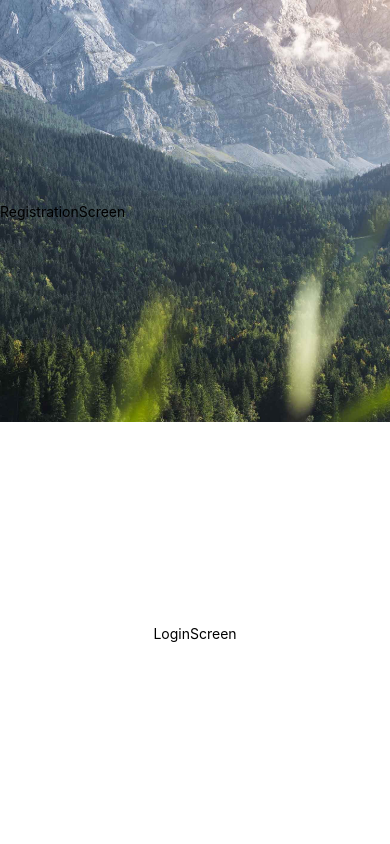
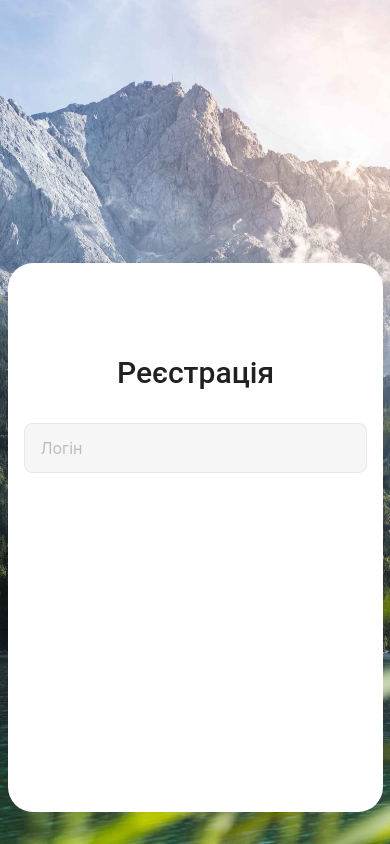
Before and after one commit to OlegSyrovatko/AwesomeReactNativeProject, a React Native app: screen / in a window 390 px wide. Built offline with nearby package versions, Linux system fonts and the light colour scheme.

Commit message:
reg form begin

```diff
--- a/App.js
+++ b/App.js
@@ -1,3 +1,6 @@
+// start project for home network
+// npx expo start --tunnel
+
 import { StatusBar } from 'expo-status-bar';
 import { StyleSheet, Text, View } from 'react-native';
 
@@ -9,7 +12,7 @@ export default function App() {
   return (
     <>
       <RegistrationScreen />
-      <LoginScreen />
+      {/* <LoginScreen /> */}
       <View>
         <StatusBar style="auto" />
       </View>
--- a/Screens/LoginScreen/LoginScreen.jsx
+++ b/Screens/LoginScreen/LoginScreen.jsx
@@ -1,6 +1,7 @@
 // import React from 'react';
 
-import { StyleSheet, Text, View } from "react-native";
+import { ImageBackground, StyleSheet, Text, View } from "react-native";
+import image from "../../images/PhotoBG.png";
 
 // import { useSelector, useDispatch } from 'react-redux';
 // import { setStatusFilter } from 'redux/filtersSlice';
@@ -14,7 +15,9 @@ import { StyleSheet, Text, View } from "react-native";
 const LoginScreen = () => {
   return (
     <View style={styles.container}>
-      <Text>LoginScreen</Text>
+      <ImageBackground source={image} resizeMode="cover" style={styles.image}>
+        <Text>LoginScreen</Text>
+      </ImageBackground>
     </View>
   );
 };
@@ -26,6 +29,20 @@ const styles = StyleSheet.create({
     alignItems: "center",
     justifyContent: "center",
   },
+  image: {
+    flex: 1,
+    justifyContent: "center",
+    width: "100%",
+    height: "100%",
+  },
+  text: {
+    color: "white",
+    fontSize: 42,
+    lineHeight: 84,
+    fontWeight: "bold",
+    textAlign: "center",
+    backgroundColor: "#000000c0",
+  },
 });
 
 export default LoginScreen;
--- a/Screens/RegistrationScreen/RegistrationScreen.jsx
+++ b/Screens/RegistrationScreen/RegistrationScreen.jsx
@@ -1,22 +1,24 @@
-// import React from 'react';
-
-import { ImageBackground, StyleSheet, Text, View } from "react-native";
+import {
+  ImageBackground,
+  StyleSheet,
+  Text,
+  View,
+  TextInput,
+} from "react-native";
 import image from "../../images/PhotoBG.png";
-
-// import { useSelector, useDispatch } from 'react-redux';
-// import { setStatusFilter } from 'redux/filtersSlice';
-// import { getFilter } from 'redux/selectors';
-// import { Find } from './Filter.styled';
-// import MenuItem from '@mui/material/MenuItem';
-// import Select from '@mui/material/Select';
-// import InputLabel from '@mui/material/InputLabel';
-// import FormControl from '@mui/material/FormControl';
 
 const RegistrationScreen = () => {
   return (
     <View style={styles.container}>
       <ImageBackground source={image} resizeMode="cover" style={styles.image}>
-        <Text>RegistrationScreen</Text>
+        <View style={styles.bg}>
+          <Text style={styles.text}>Реєстрація</Text>
+          <TextInput
+            style={[styles.login, { paddingLeft: 16, fontSize: 16 }]}
+            placeholder="Логін"
+            placeholderTextColor="#BDBDBD"
+          ></TextInput>
+        </View>
       </ImageBackground>
     </View>
   );
@@ -24,6 +26,7 @@ const RegistrationScreen = () => {
 
 const styles = StyleSheet.create({
   container: {
+    position: "relative",
     flex: 1,
     backgroundColor: "#fff",
     alignItems: "center",
@@ -35,13 +38,45 @@ const styles = StyleSheet.create({
     width: "100%",
     height: "100%",
   },
+  bg: {
+    position: "absolute",
+    width: 375,
+    height: 549,
+    left: "50%",
+    marginLeft: -187.5,
+    top: 263,
+    backgroundColor: "#FFFFFF",
+    borderRadius: 25,
+  },
   text: {
-    color: "white",
-    fontSize: 42,
-    lineHeight: 84,
-    fontWeight: "bold",
+    position: "absolute",
+    width: 160,
+    height: 35,
+    left: 108,
+    top: 92,
+
+    fontFamily: "Roboto",
+    fontStyle: "normal",
+    fontWeight: 500,
+    fontSize: 30,
+    lineHeight: 35,
     textAlign: "center",
-    backgroundColor: "#000000c0",
+    letterSpacing: 0.01,
+
+    color: "#212121",
+  },
+  login: {
+    position: "absolute",
+    left: 16,
+    right: 0,
+    top: 160,
+    bottom: 0,
+    width: 343,
+    height: 50,
+    backgroundColor: "#F6F6F6",
+    borderWidth: 1,
+    borderColor: "#E8E8E8",
+    borderRadius: 8,
   },
 });
 
```
